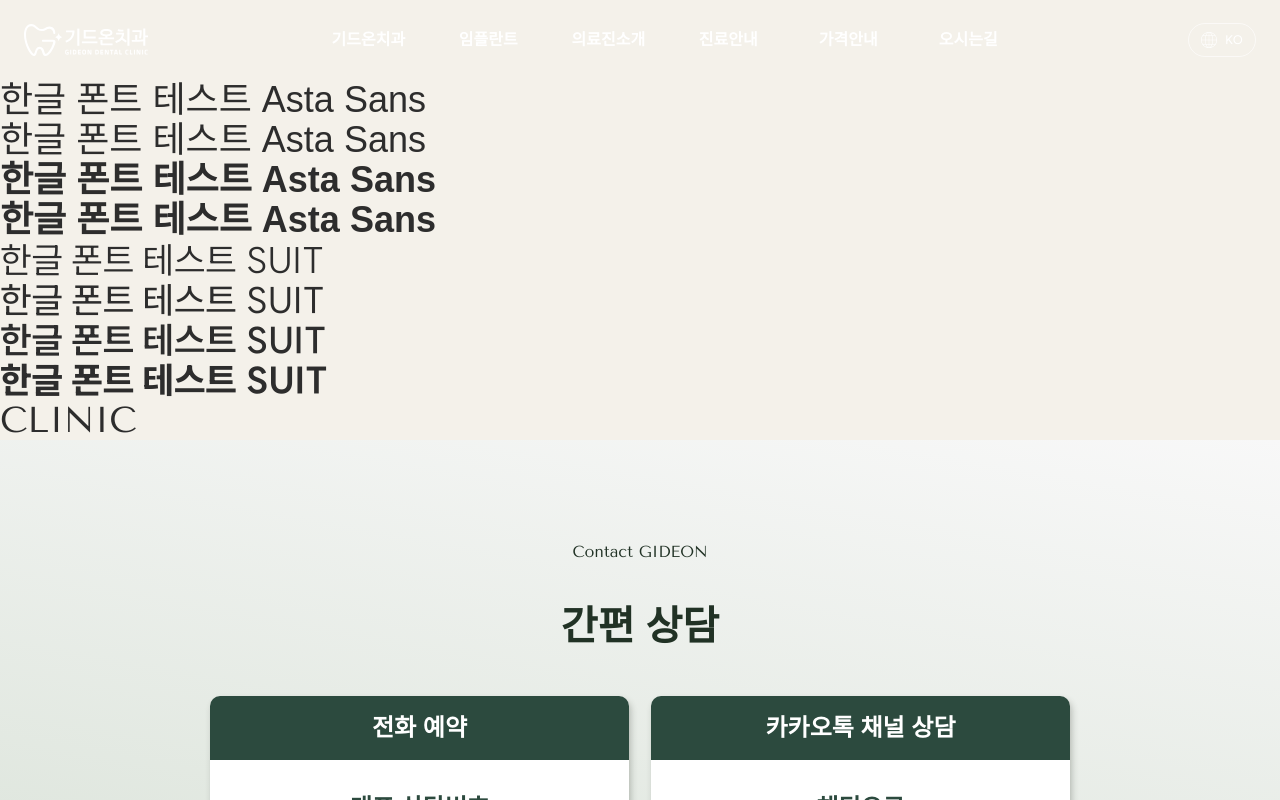
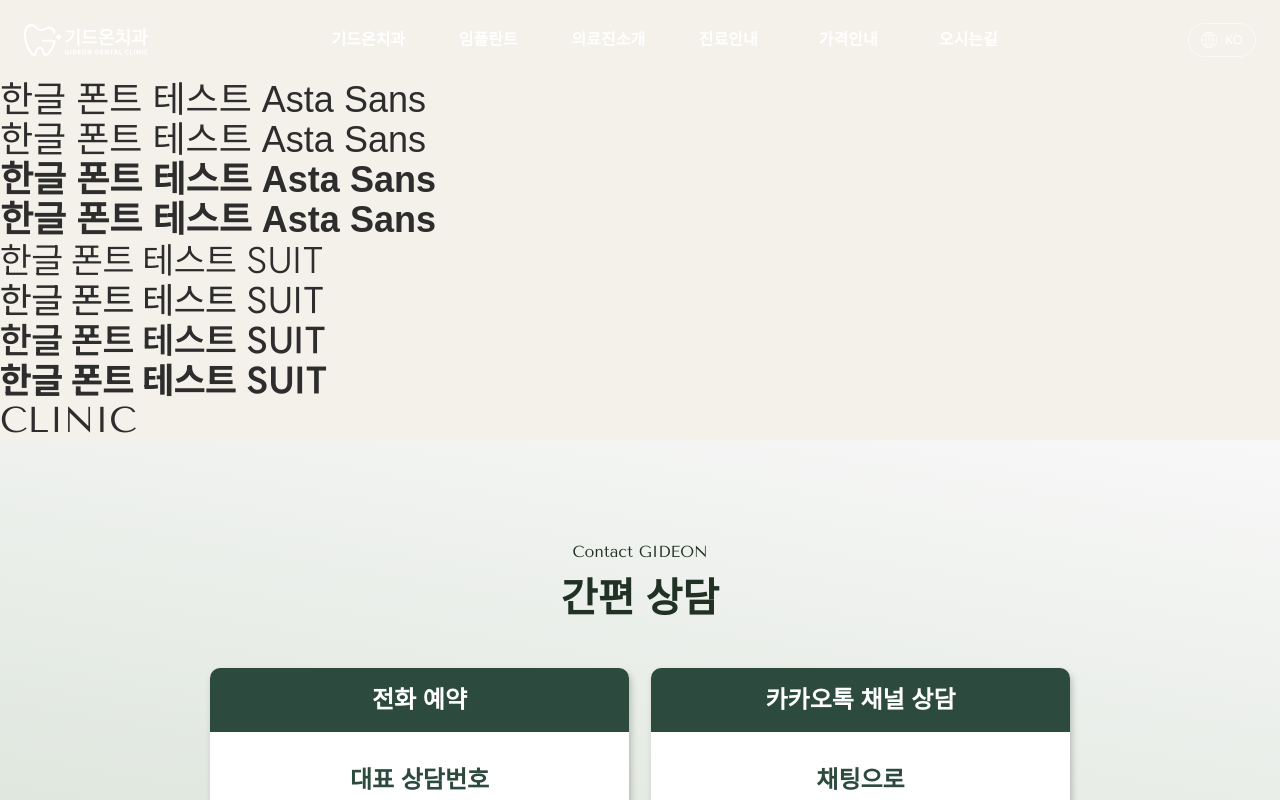
Before and after one commit to BIOADDLAB/gidon, a Next.js app: page / in a window 1280 px wide. Shown: the top 800 px of the page. Built offline with nearby package versions, Linux system fonts and the light colour scheme; a web font is replaced by a local one.

Commit message:
style: 마진 값 변경

```diff
--- a/src/components/common/SectionHeading.tsx
+++ b/src/components/common/SectionHeading.tsx
@@ -12,7 +12,7 @@ export default function SectionHeading({ topTitle, centerTitle, desc, isDesc }:
             <p className="font-accent text-[#213225]">{topTitle}</p>
 
             {/* 섹션의 메인 큰 제목 (SEO 핵심) */}
-            <h2 className="text-[40px] font-bold text-[#213225] mt-8">{centerTitle}</h2>
+            <h2 className="text-[40px] font-bold text-[#213225] mt-1">{centerTitle}</h2>
 
             {/* 하단 설명글 */}
             {isDesc ? <h3 className="text-[20px] text-[#19251e] mt-[24px] font-normal">{desc}</h3> : null}
```
